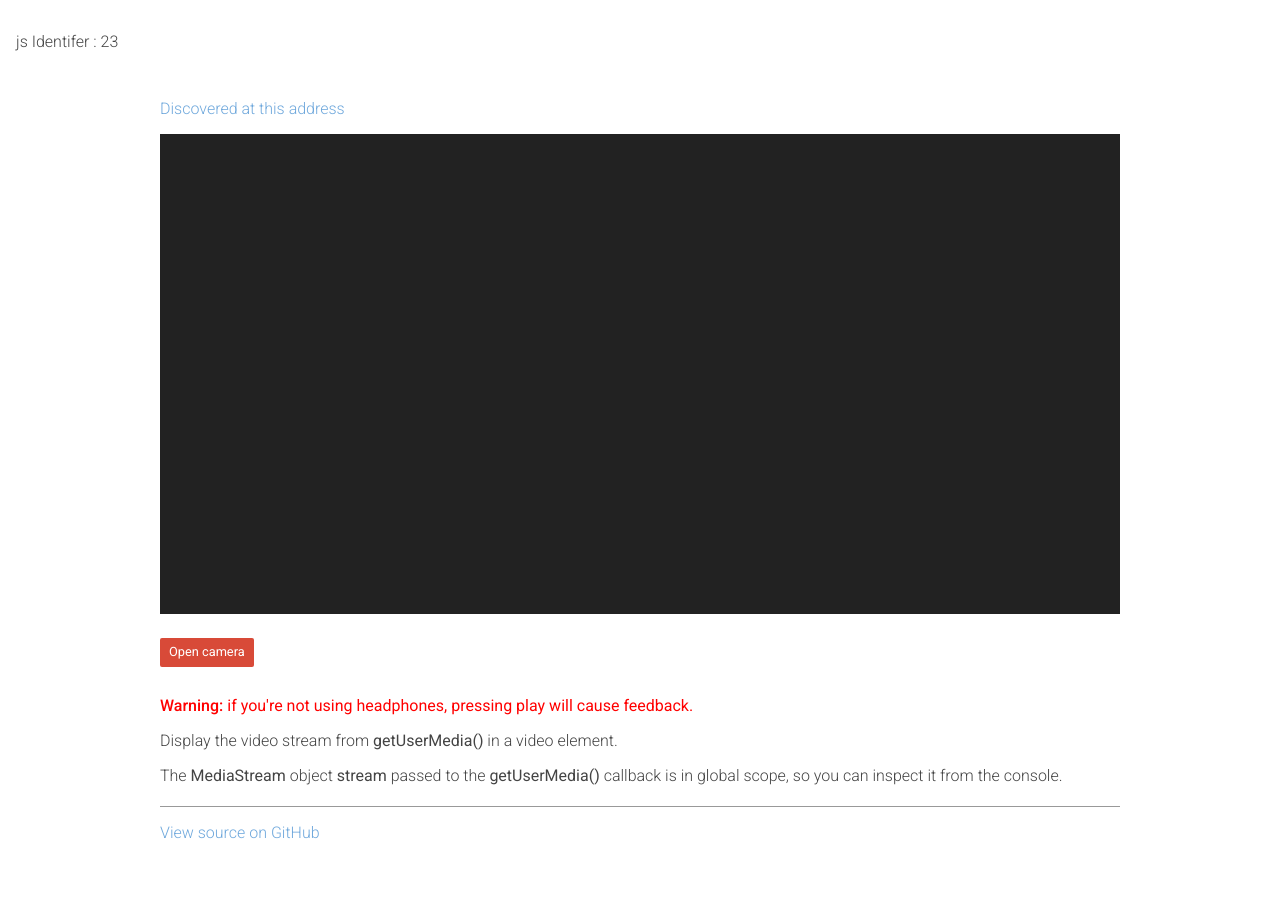
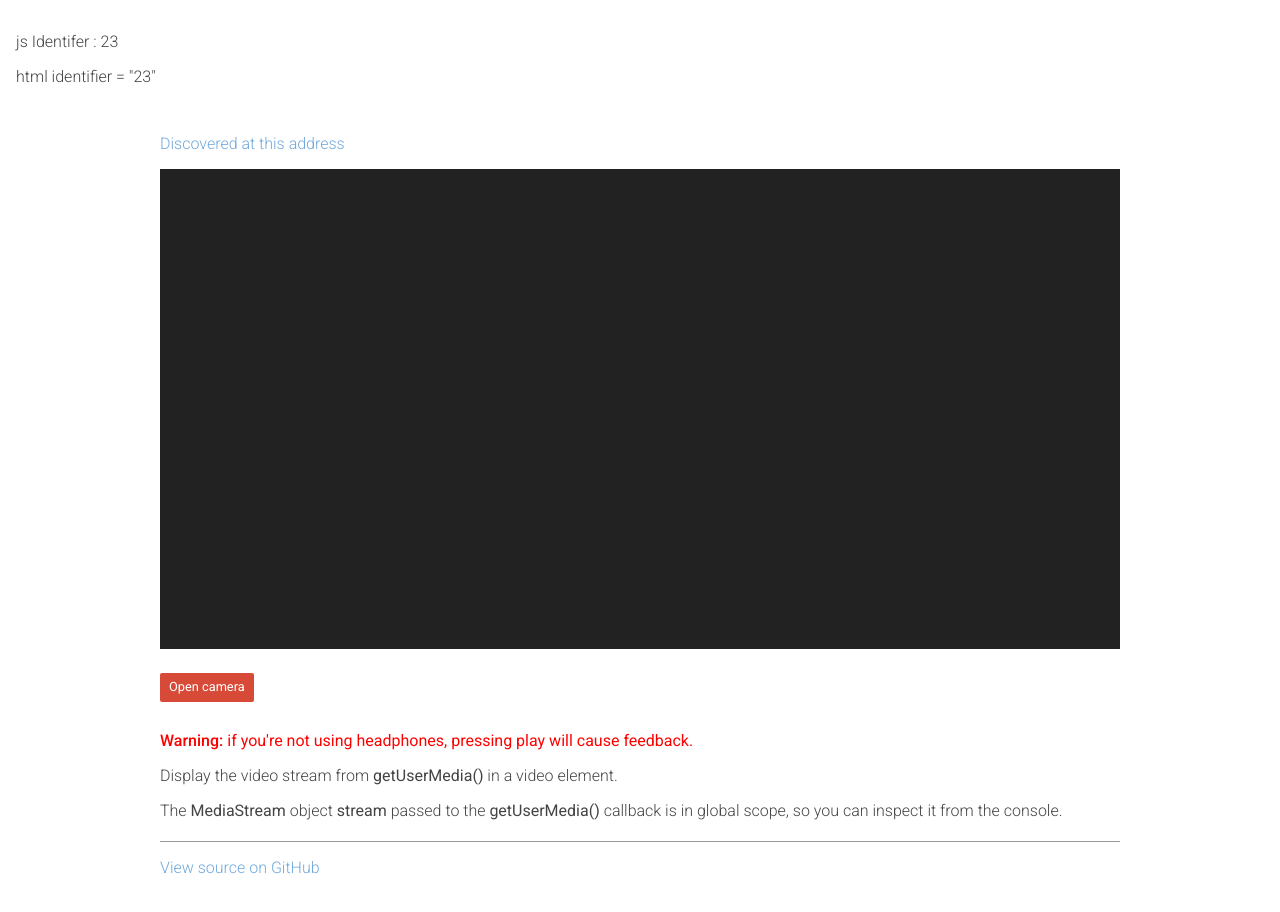
Before and after one commit to LaFrimousse/VITAProject, a plain HTML site: page Camera3/index.html in a window 1280 px wide. Before the commit the page ends 878 px from the top, so only its background shows below. Drawn offline with Linux system fonts and the light colour scheme.

Commit message:
stuff done

```diff
--- a/Camera3/index.html
+++ b/Camera3/index.html
@@ -38,6 +38,7 @@
 <body>
 
   <p id = "jsIdentifier"></p>
+  <p>html identifier = "23"</p>
 
 <div id="container">
 
```
